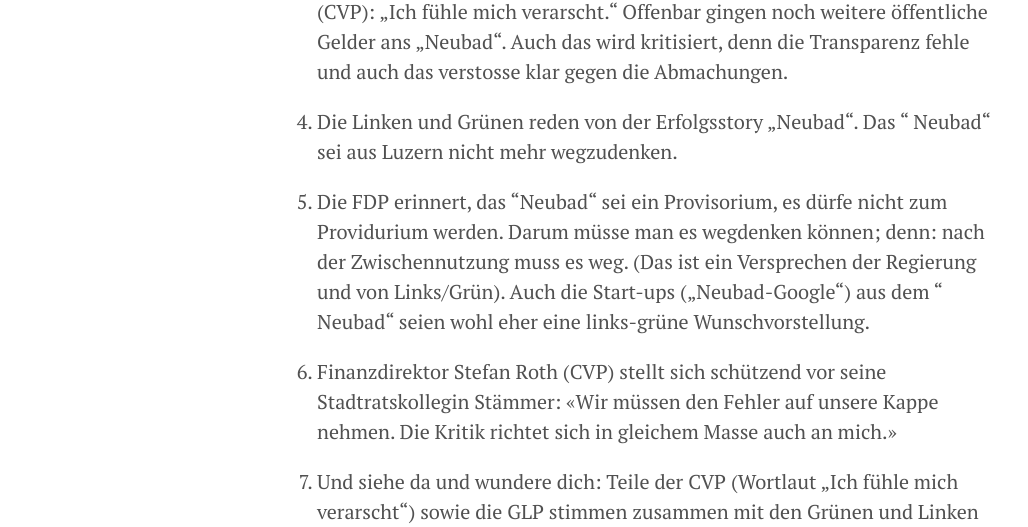
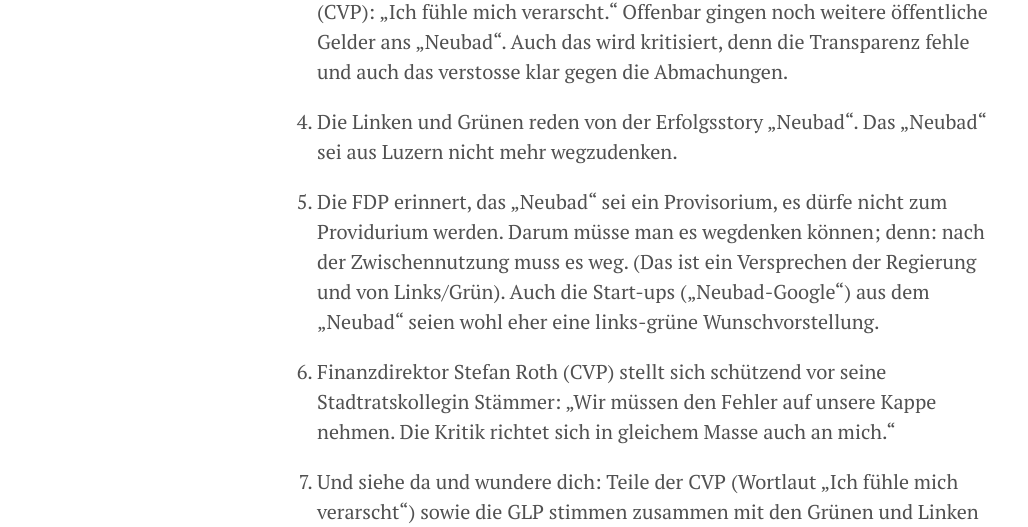
Before and after one commit to freinhard/freinhard.github.io, a Jekyll site: the page built from _posts/2015-10-23-debatte-neubad.md, in a window 1280 px wide and 900 px high, scrolled down 638 px. Shown: the part 152-679 px from the top of the window, without its empty margins (3-1031 px from the left). Built offline with Jekyll 4.4.1, drawn with Linux system fonts in a browser that asks for light colours; comment, search, counter and statistics services are not loaded.

Commit message:
Anführungszeichen

```diff
--- a/_posts/2015-10-23-debatte-neubad.md
+++ b/_posts/2015-10-23-debatte-neubad.md
@@ -12,11 +12,11 @@ Die Reaktion der FDP im Wortlauf: „Die Versprechen des Stadtrates gehen im Neu
 
 3. Die Bürgerlichen sind echt sauer und fluchen. Wortlaut Thomas Gmür (CVP): „Ich fühle mich verarscht.“ Offenbar gingen noch weitere öffentliche Gelder ans „Neubad“. Auch das wird kritisiert, denn die Transparenz fehle und auch das verstosse klar gegen die Abmachungen.
 
-4. Die Linken und Grünen reden von der Erfolgsstory „Neubad“. Das “ Neubad“ sei aus Luzern nicht mehr  wegzudenken.
+4. Die Linken und Grünen reden von der Erfolgsstory „Neubad“. Das „Neubad“ sei aus Luzern nicht mehr  wegzudenken.
 
-5. Die FDP erinnert, das “Neubad“ sei ein Provisorium, es dürfe nicht zum Providurium werden. Darum müsse man es wegdenken können; denn: nach der Zwischennutzung muss es weg. (Das ist  ein Versprechen der Regierung und von Links/Grün). Auch die Start-ups („Neubad-Google“) aus dem “ Neubad“ seien wohl eher eine links-grüne Wunschvorstellung.
+5. Die FDP erinnert, das „Neubad“ sei ein Provisorium, es dürfe nicht zum Providurium werden. Darum müsse man es wegdenken können; denn: nach der Zwischennutzung muss es weg. (Das ist  ein Versprechen der Regierung und von Links/Grün). Auch die Start-ups („Neubad-Google“) aus dem „Neubad“ seien wohl eher eine links-grüne Wunschvorstellung.
 
-6. Finanzdirektor Stefan Roth (CVP) stellt sich schützend vor seine Stadtratskollegin Stämmer: «Wir müssen den Fehler auf unsere Kappe nehmen. Die Kritik richtet sich in gleichem Masse auch an mich.»
+6. Finanzdirektor Stefan Roth (CVP) stellt sich schützend vor seine Stadtratskollegin Stämmer: „Wir müssen den Fehler auf unsere Kappe nehmen. Die Kritik richtet sich in gleichem Masse auch an mich.“
 
 7. Und siehe da und wundere dich: Teile der CVP (Wortlaut „Ich fühle mich verarscht“) sowie die GLP stimmen zusammen mit den Grünen und Linken für den Beitrag ans Neubad.
 
```
